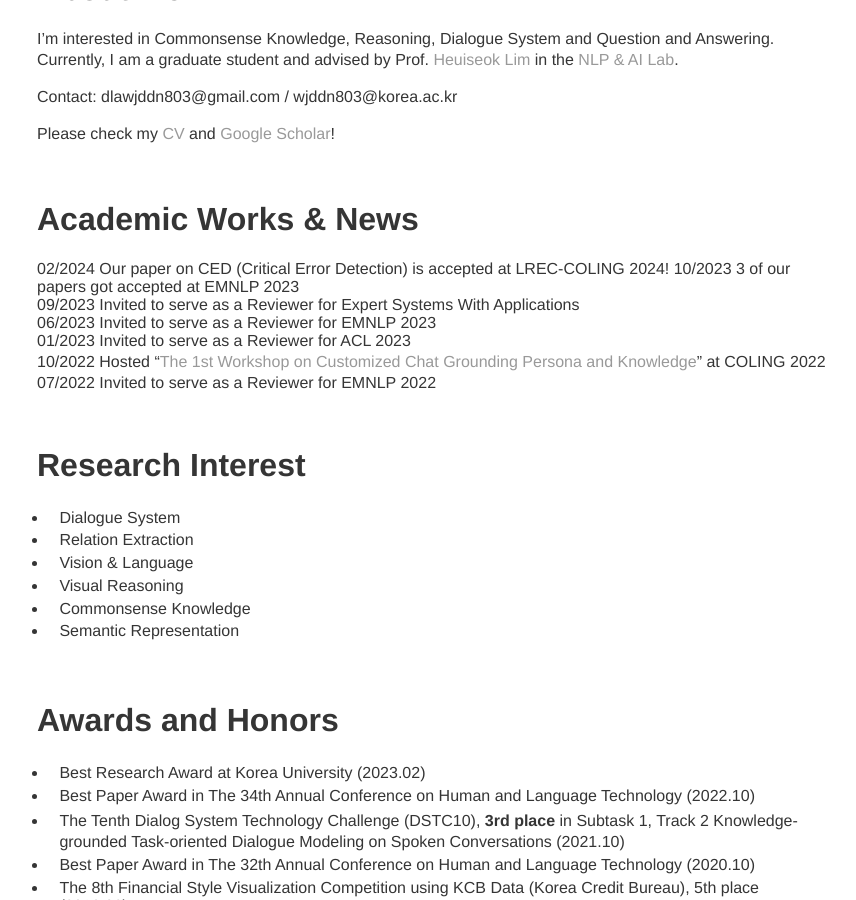
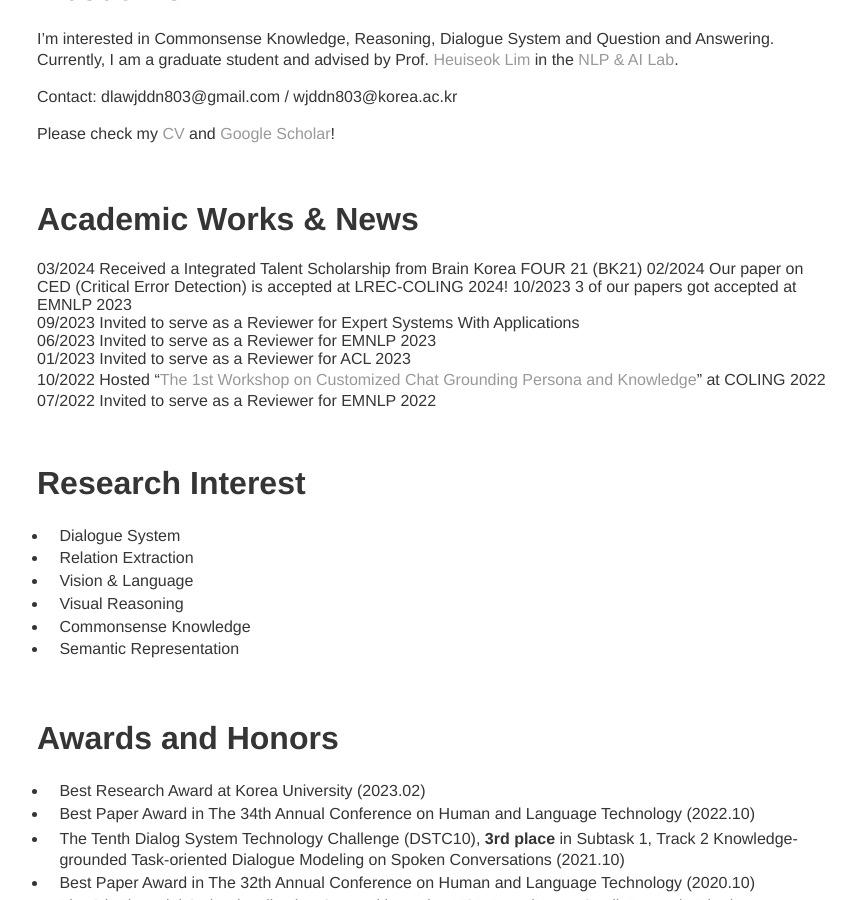
Before and after one commit to dlawjddn803/dlawjddn803.github.io, a Jekyll site: the page built from index.md, in a window 1280 px wide and 900 px high, scrolled down 314 px. Shown: the whole window, without its empty margins (203-1059 px from the left). Built offline with Jekyll 4.4.1, drawn with Linux system fonts in a browser that asks for light colours; our own code applies the rules of GitHub Pages for plain Markdown files.

Commit message:
scholarship

```diff
--- a/index.md
+++ b/index.md
@@ -15,6 +15,7 @@ Please check my [CV](https://drive.google.com/file/d/1COBsirQUHdzQWkzeM5J0RNDM7W
 
 
 # Academic Works & News
+03/2024     Received a Integrated Talent Scholarship from Brain Korea FOUR 21 (BK21)
 02/2024     Our paper on CED (Critical Error Detection) is accepted at LREC-COLING 2024!
 10/2023     3 of our papers got accepted at EMNLP 2023 <br/>
 09/2023     Invited to serve as a Reviewer for Expert Systems With Applications <br/>
```
